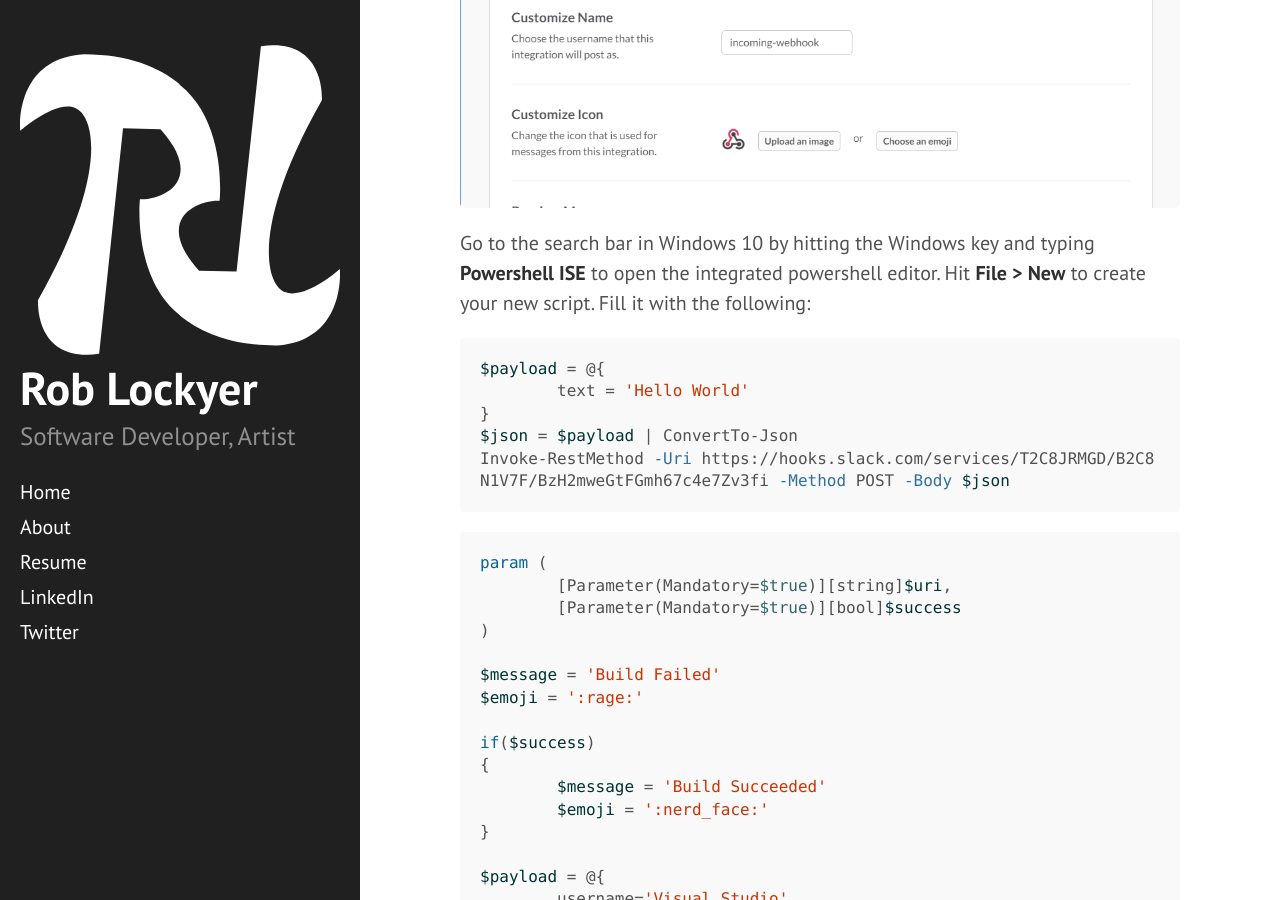
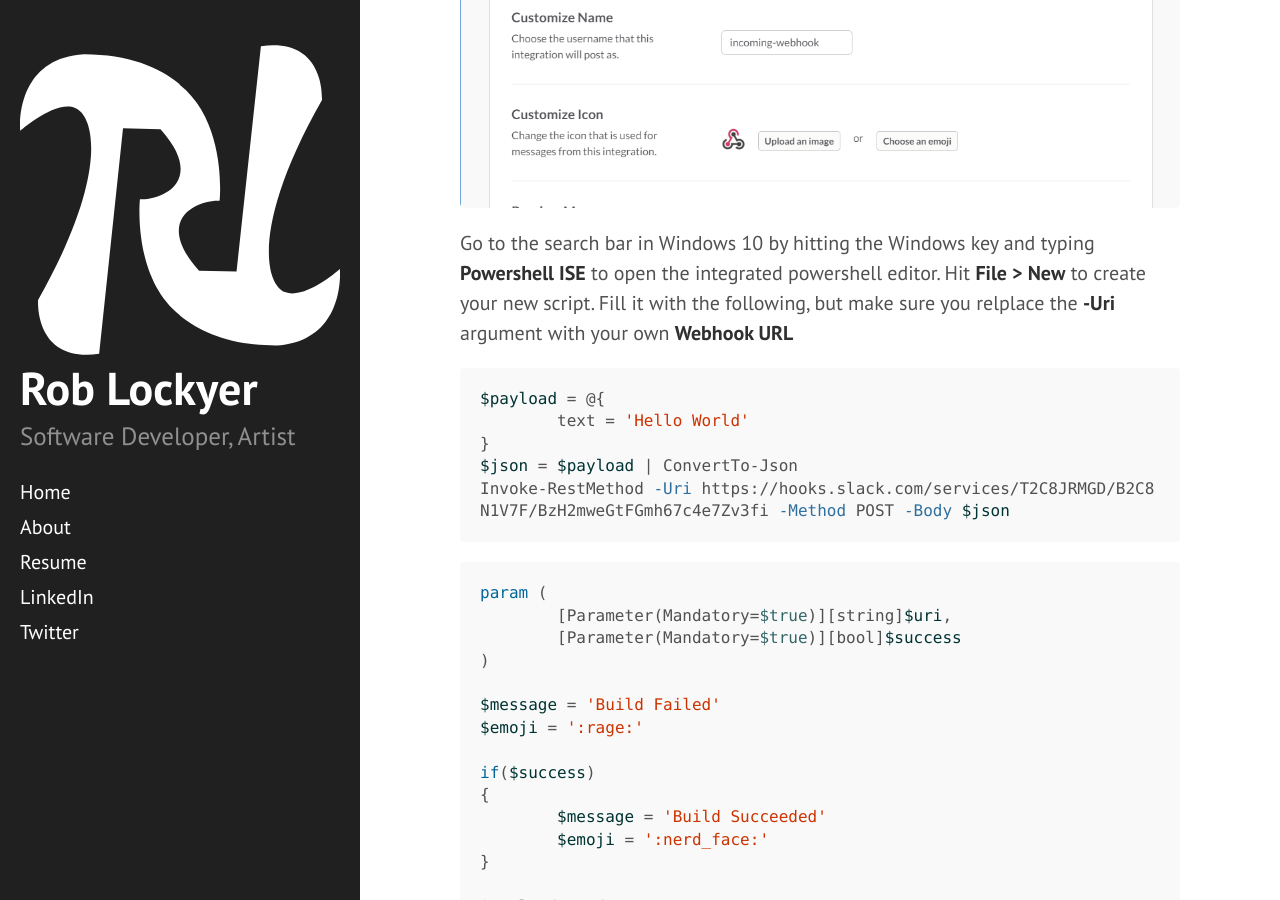
Before and after one commit to lockyer/lockyer.github.io, a Jekyll site: the page built from _posts/2016-09-04-slack-notifications-from-windows.md, in a window 1280 px wide and 900 px high, scrolled down 3611 px. Built offline with Jekyll 4.4.1, drawn with Linux system fonts in a browser that asks for light colours; comment, search, counter and statistics services are not loaded.

Commit message:
Minor edits

````diff
--- a/_posts/2016-09-04-slack-notifications-from-windows.md
+++ b/_posts/2016-09-04-slack-notifications-from-windows.md
@@ -18,7 +18,7 @@
 ![PostToChannel.png]({{site.baseurl}}/assets/SlackNotifications/PostToChannel.png)
 The next page you get has a bunch of documentation and some settings you can adjust. Most of the settings here are just defaults which can be overridden by your scripts. The only thing we're interested in here at the moment is the **Webhook URL**. Copy it to your clipboard.
 ![URL.png]({{site.baseurl}}/assets/SlackNotifications/URL.png)
-Go to the search bar in Windows 10 by hitting the Windows key and typing **Powershell ISE** to open the integrated powershell editor. Hit **File > New** to create your new script. Fill it with the following:
+Go to the search bar in Windows 10 by hitting the Windows key and typing **Powershell ISE** to open the integrated powershell editor. Hit **File > New** to create your new script. Fill it with the following, but make sure you relplace the **-Uri** argument with your own **Webhook URL**
 
 ```powershell
 $payload = @{
````
